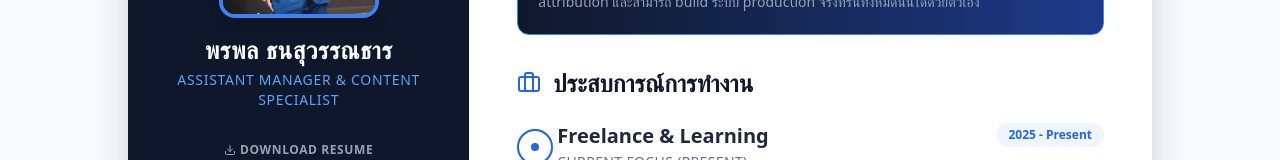
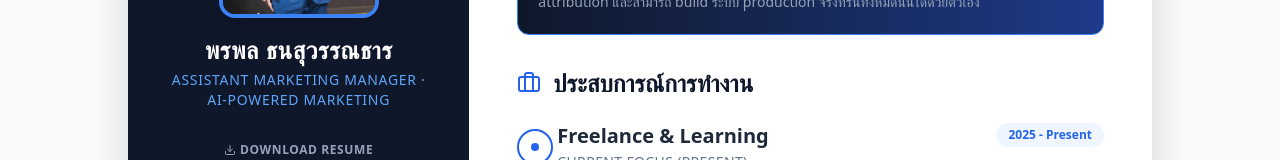
Before and after one commit to Freshair129/resume, a React (Vite) app: page /resume in a window 1280 px wide. Shown: the part 280-440 px from the top of the page. Built offline with nearby package versions, Linux system fonts and the light colour scheme.

Commit message:
Update title: AI-Integrated Operations → AI-Powered Marketing + Campaign Analytics

```diff
--- a/src/data/translations.js
+++ b/src/data/translations.js
@@ -120,7 +120,7 @@ export const th = {
         aiTools: "AI Tools & Code Gen",
         profileAlt: "พรพล ธนสุวรรณธาร",
         name: "พรพล ธนสุวรรณธาร",
-        title: "Assistant Manager & Content Specialist",
+        title: "Assistant Marketing Manager  ·  AI-Powered Marketing",
         downloadResume: "Download Resume",
         university: "มหาวิทยาลัยรังสิต",
         degree: "ปริญญาตรี นิเทศศาสตร์ (โฆษณา)",
@@ -306,7 +306,7 @@ export const en = {
         aiTools: "AI Tools & Code Gen",
         profileAlt: "Pornpon Thanasuwanthat",
         name: "Pornpon Thanasuwanthat",
-        title: "Assistant Manager & Content Specialist",
+        title: "Assistant Marketing Manager  ·  AI-Powered Marketing",
         downloadResume: "Download Resume",
         university: "Rangsit University",
         degree: "Bachelor of Communication Arts (Advertising)",
```
Also changed, not shown: 2 other files (tests, documents, lock files or other folders).
